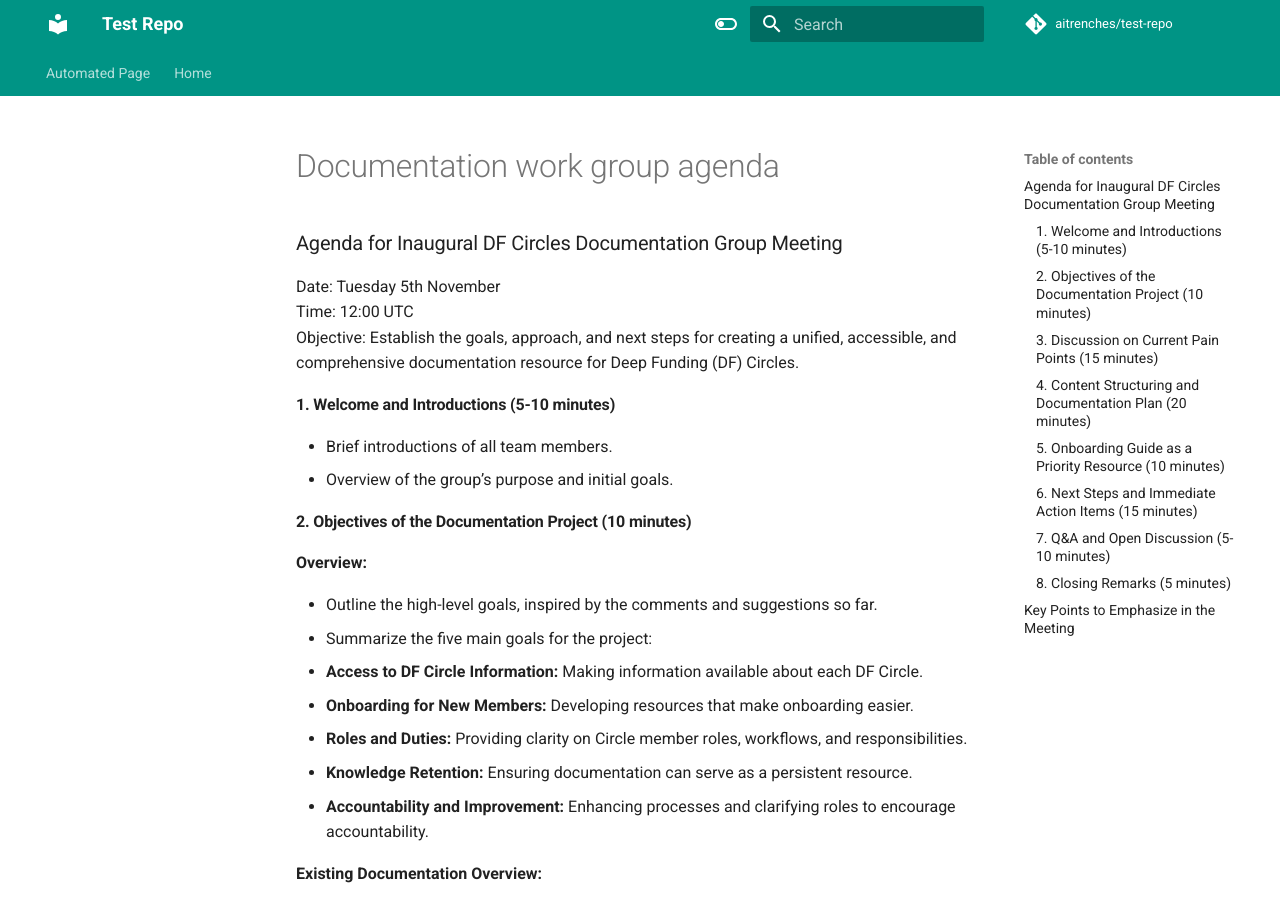
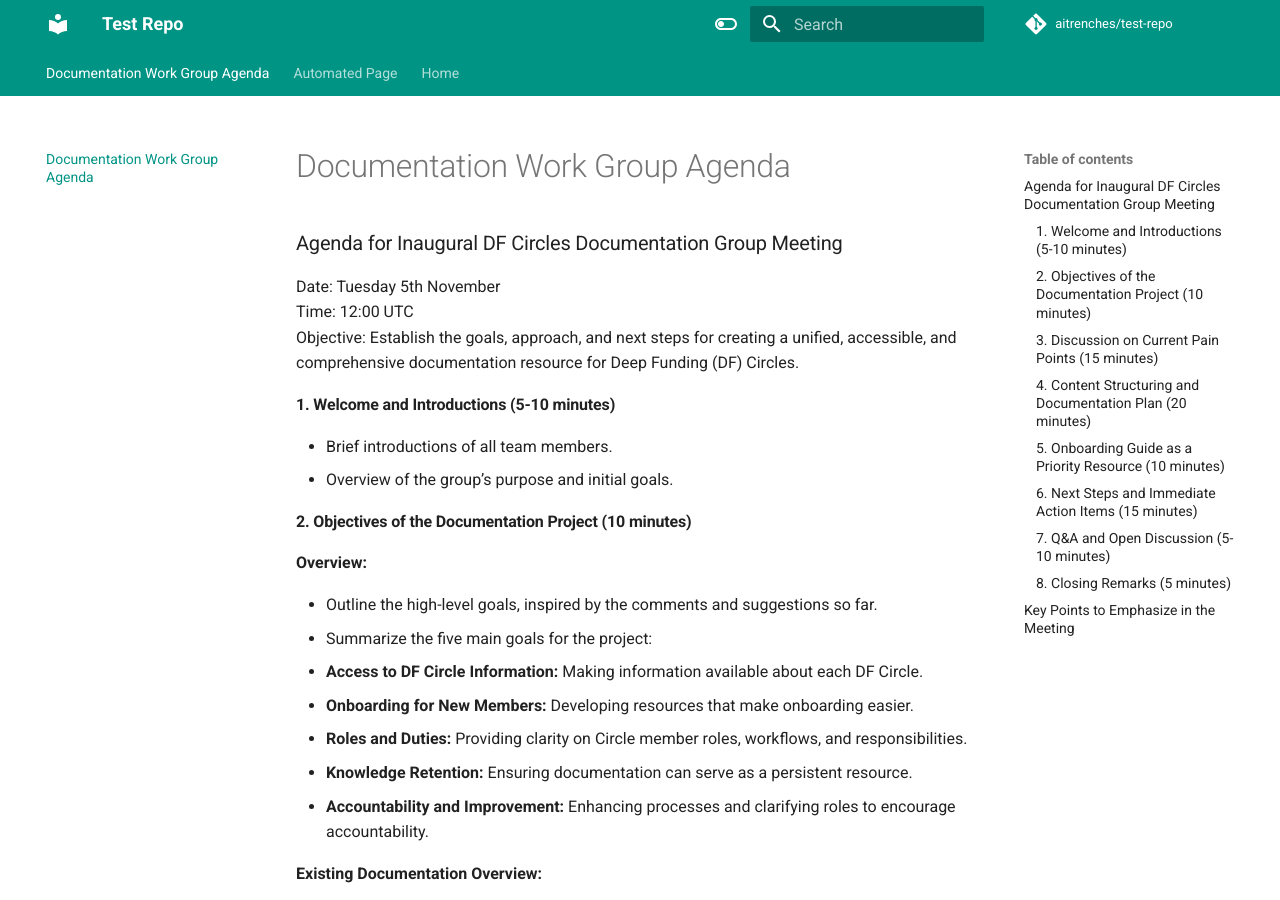
Before and after one commit to aitrenches/test-repo, an MkDocs documentation site: the page built from docs/documentation-work-group-agenda.md, in a window 1280 px wide and 900 px high. Built offline with MkDocs 1.6.1 and Material for MkDocs 9.7.7, drawn with Linux system fonts in a browser that asks for light colours; comment, search, counter and statistics services are not loaded.

Commit message:
Update navigation: add Documentation Work Group Agenda

```diff
--- a/mkdocs.yml
+++ b/mkdocs.yml
@@ -51,5 +51,6 @@ markdown_extensions:
       emoji_generator: !!python/name:materialx.emoji.to_svg
 
 nav:
+  - Documentation Work Group Agenda: documentation-work-group-agenda.md
   - Automated Page: auto_page.md
   - Home: index.md
```
